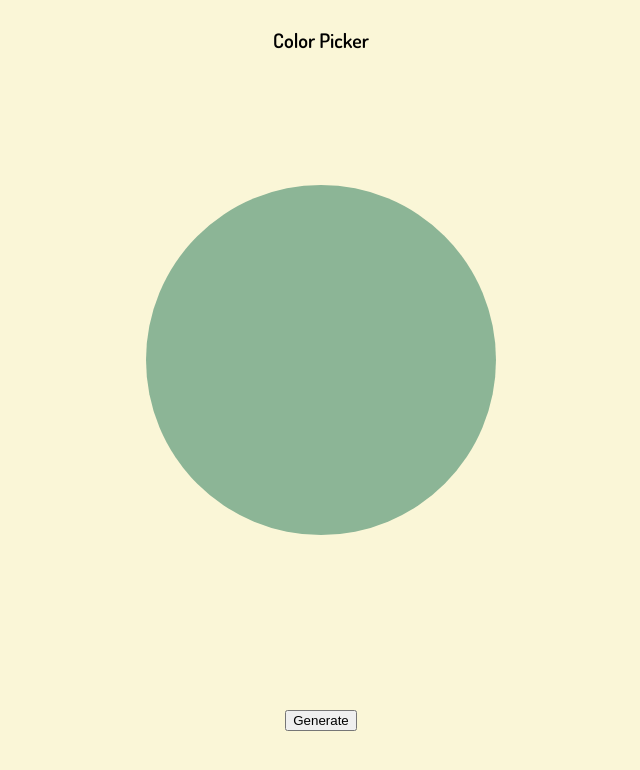
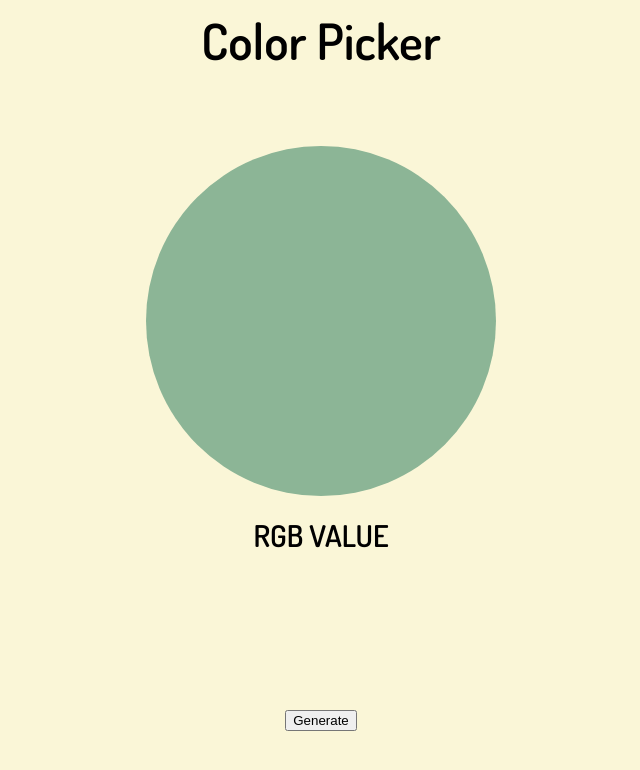
Before and after one commit to AndresEstebanGonzalez/ColorPicker, a plain HTML site: page index.html in a window 1280 px wide. Shown: the whole page, without its empty margins (319-959 px from the left). Drawn offline with Linux system fonts and the light colour scheme.

Commit message:
Rgb display added. App title bigger.

```diff
--- a/index.html
+++ b/index.html
@@ -14,6 +14,7 @@
       </div>
       <div class="middle-sector">
         <div class="color-circle" id="colorCircle"></div>
+        <h1 class="value-display" id="valueDisplay">RGB VALUE</h1>
       </div>
       <div class="bottom-sector">
         <button class="color-Btn" id="colorBtn">Generate</button>
--- a/script.js
+++ b/script.js
@@ -1,5 +1,6 @@
 const genBtn = document.getElementById("colorBtn");
 const colorCircle = document.getElementById("colorCircle");
+const valueDisplay = document.getElementById("valueDisplay");
 
 const minNumb = 1;
 const maxNumb = 255;
@@ -18,6 +19,7 @@ function randNumb() {
     generateNumber() + "," + generateNumber() + "," + generateNumber();
   let rgbVariable = "rgb" + "(" + rgbValue + ")";
   colorCircle.style.backgroundColor = rgbVariable;
+  valueDisplay.textContent = rgbVariable;
 }
 
 //Button clicked
--- a/style.scss
+++ b/style.scss
@@ -25,11 +25,14 @@ body {
 
     width: 100%;
     height: 10%;
+
     .app-title {
+      font-size: 5rem;
     }
   }
   .middle-sector {
     @include flexCenter;
+    flex-direction: column;
 
     width: 100%;
     height: 70%;
@@ -39,6 +42,10 @@ body {
       height: 35rem;
       border-radius: 50%;
       background-color: $light-green;
+    }
+
+    .value-display {
+      font-size: 3rem;
     }
   }
   .bottom-sector {
```
Also changed, not shown: style.css, 1 other file.
